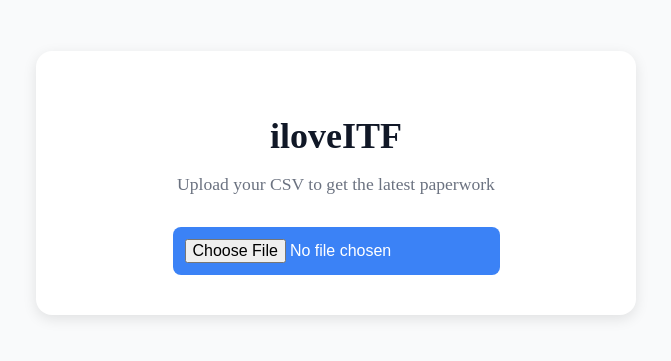
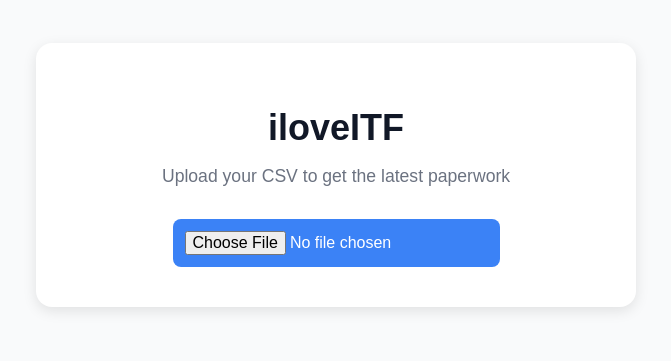
Before and after one commit to Smithx304/iloveitf_, a Next.js app: page / in a window 1280 px wide. Shown: the part 257-618 px from the top of the page, without its empty margins (304-975 px from the left). Built offline with nearby package versions, Linux system fonts and the light colour scheme.

Commit message:
Create layout.tsx

```diff
--- /dev/null
+++ b/app/layout.tsx
@@ -0,0 +1,20 @@
+// app/layout.tsx
+export const metadata = {
+  title: 'iloveITF',
+  description: 'Upload your CSV to get the latest paperwork',
+};
+
+export default function RootLayout({
+  children,
+}: {
+  children: React.ReactNode
+}) {
+  return (
+    <html lang="en">
+      <head />
+      <body style={{ margin: 0, padding: 0, fontFamily: 'sans-serif' }}>
+        {children}
+      </body>
+    </html>
+  );
+}
```
